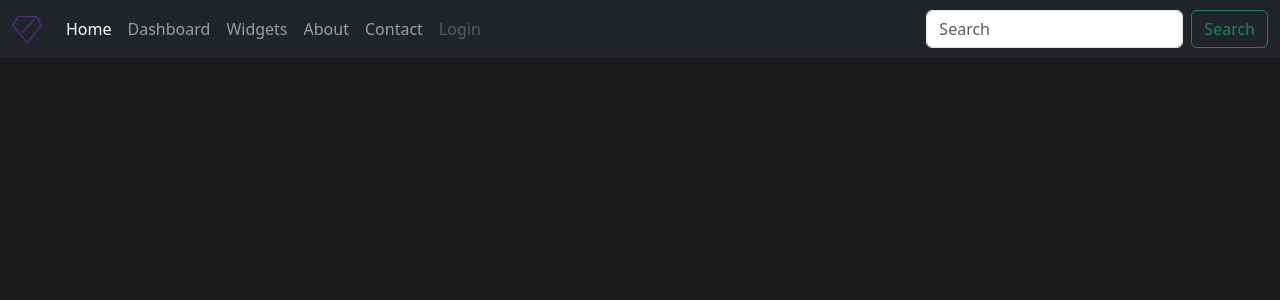
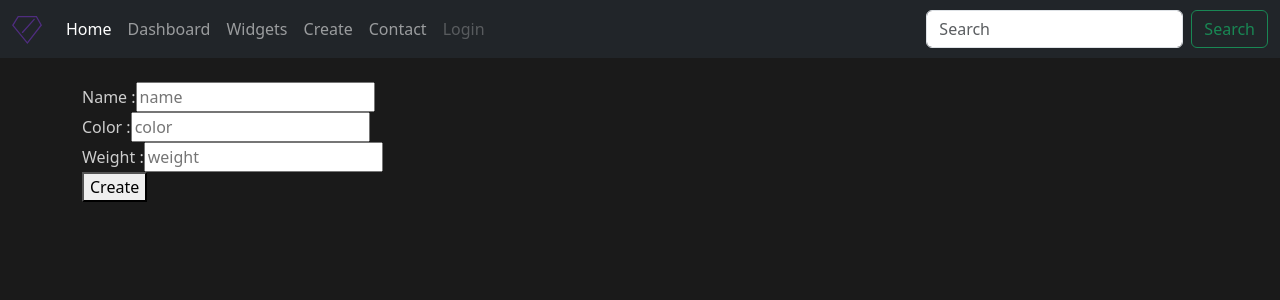
Before and after one commit to carpaltunnel/2024-spring-angular, an Angular app: page /widgets-create in a window 1280 px wide. Before the commit this address led to /. Shown: the top 300 px of the page. Built offline with nearby package versions, Linux system fonts and the light colour scheme.

Commit message:
add create functionality

```diff
--- a/src/app/app.component.html
+++ b/src/app/app.component.html
@@ -17,8 +17,8 @@
         <li class="nav-item" routerLink="/widgets">
           <a class="nav-link">Widgets</a>
         </li>
-        <li class="nav-item">
-          <a class="nav-link" href="#">About</a>
+        <li class="nav-item" routerLink="/widgets-create">
+          <a class="nav-link">Create</a>
         </li>
         <li class="nav-item">
           <a class="nav-link" href="#">Contact</a>
--- a/src/app/app.routes.ts
+++ b/src/app/app.routes.ts
@@ -2,10 +2,12 @@ import { Routes } from '@angular/router';
 import { WidgetsComponent } from './widgets/widgets.component';
 import { DashboardComponent } from './dashboard/dashboard.component';
 import { WidgetDetailComponent } from './widget-detail/widget-detail.component';
+import { WidgetsCreateComponent } from './widgets-create/widgets-create.component';
 
 export const routes: Routes = [
   { path: 'widgets', component: WidgetsComponent },
   { path: 'dashboard', component: DashboardComponent },
   { path: '', redirectTo: '/dashboard', pathMatch: 'full' },
   { path: 'widgets/:id', component: WidgetDetailComponent },
+  { path: 'widgets-create', component: WidgetsCreateComponent },
 ];
--- a/src/app/widget.service.ts
+++ b/src/app/widget.service.ts
@@ -27,7 +27,6 @@ export class WidgetService {
   }
 
   deleteWidget = (id: string): Observable<Object> => {
-    console.log('---- Service.deleteWidget()');
     return this.http.delete(`${this.widgetsUrl}/${id}`);
   }
 
@@ -36,7 +35,6 @@ export class WidgetService {
   }
 
   createWidget = (widget: Widget): Observable<Widget> => {
-    //TODO: Finish
     return this.http.post<Widget>(`${this.widgetsUrl}`, widget)
   }
 }
--- /dev/null
+++ b/src/app/widgets-create/widgets-create.component.html
@@ -0,0 +1,18 @@
+<div class="container">
+  <div>
+    <label for="name">Name : </label>
+    <input [(ngModel)]="widget.name" id="name" placeholder="name">
+  </div>
+
+  <div>
+    <label for="color">Color : </label>
+    <input [(ngModel)]="widget.color" id="color" placeholder="color">
+  </div>
+  <div>
+    <label for="weight">Weight : </label>
+    <input [(ngModel)]="widget.weight" id="weight" type="number" placeholder="weight">
+  </div>
+  <div>
+    <button type="button" (click)="createWidget()">Create</button>
+  </div>
+</div>
--- /dev/null
+++ b/src/app/widgets-create/widgets-create.component.ts
@@ -0,0 +1,25 @@
+import { Component } from '@angular/core';
+import { FormsModule } from '@angular/forms';
+import { Router } from '@angular/router';
+import { WidgetService } from '../widget.service';
+import { Widget } from '../widget';
+
+@Component({
+  selector: 'app-widgets-create',
+  standalone: true,
+  imports: [FormsModule],
+  templateUrl: './widgets-create.component.html',
+  styleUrl: './widgets-create.component.css'
+})
+export class WidgetsCreateComponent {
+  widget = {} as Widget;
+  constructor(private widgetService: WidgetService,
+    private router: Router) {}
+
+  createWidget = (): void => {
+    this.widgetService.createWidget(this.widget)
+      .subscribe((res) => {
+        this.router.navigate(['/widgets']);
+      });
+  }
+}
```
Also changed, not shown: src/app/widgets-create/widgets-create.component.css (added), 1 other file (tests, documents, lock files or other folders).
